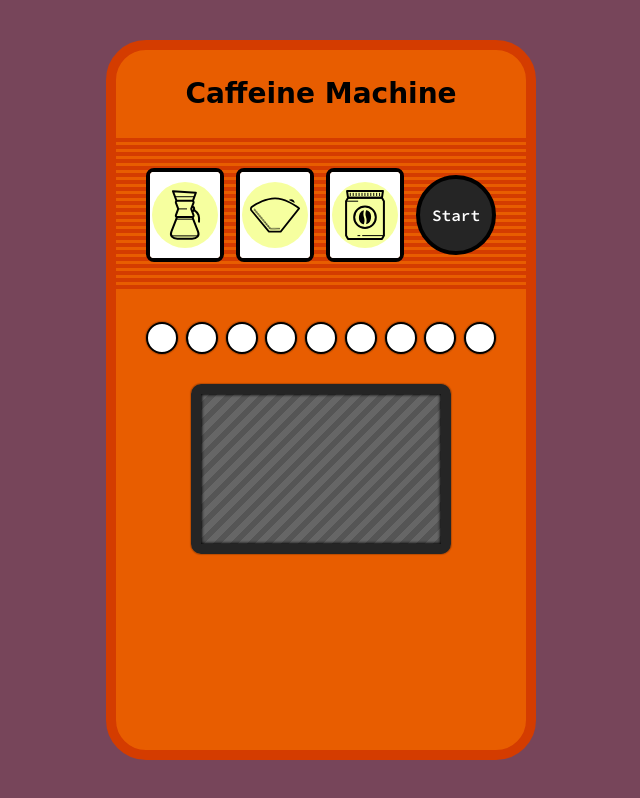
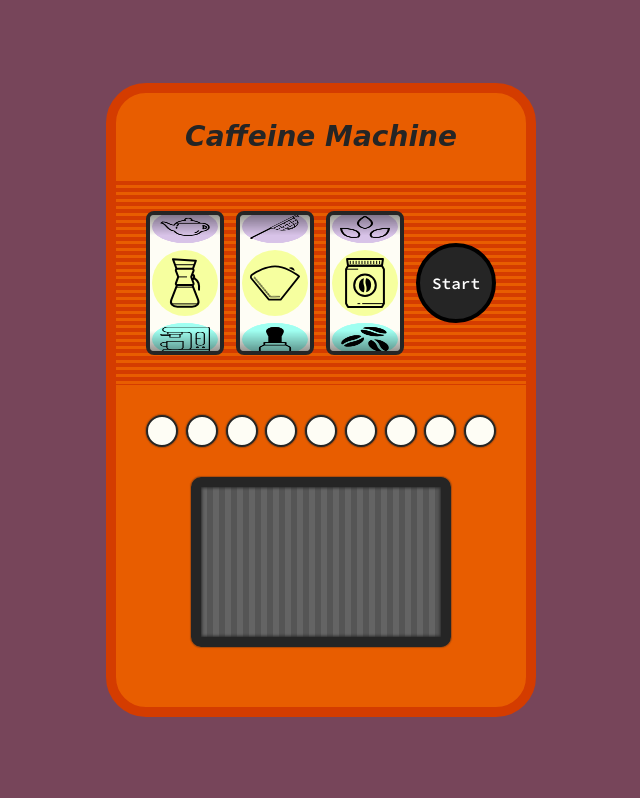
Before and after one commit to katyaskvo/cafeine_machine, a plain HTML site: page index.html in a window 1280 px wide. Shown: the whole page, without its empty margins (319-959 px from the left). Drawn offline with nearby package versions, Linux system fonts and the light colour scheme; a web font is replaced by a local one.

Commit message:
css cleanup

```diff
--- a/sass/main.scss
+++ b/sass/main.scss
@@ -4,117 +4,151 @@
 @import "compass/css3";
 @import "compass/utilities/general/clearfix";
 
-$translateZ: translateZ(74px);
-$inner-border-radius: 14px;
-$decoration-color: #f0f0f0;
 
-$default-text-shadow-color: rgba(black, 0.6);
-$default-text-shadow-blur: 1px;
-$default-text-shadow-v-offset: 1px;
+// colors
+
+$background-color: #77455a;
+$machine-background-color: #e85d00;
+$machine-decor-color: #d43c00;
+$machine-decor-color-dark: #252525;
+$light-background: #fefdf5;
+
+$coffee-id-color: #f6ff9f;
+$tea-id-color: #d8c3e8;
+$espresso-id-color: #a0fff1;
+
+$gray-dark: #555;
+$black: black;
+
+
+// measurments
+
+$machine-width: 410px;
+
+$border-thick: 10px;
+$border-medium: 4px;
+$border-thin: 2px;
 
 $padding-unit: 30px;
 
-@mixin border-shadow($opacity) {
-	@include box-shadow(rgba(black, $opacity) 0 0 1px 1px, rgba(black, $opacity) 0 0 1px 1px inset);
-}
+$reel-window-height: 136px;
+$reel-pannel-width: 70px;
+$reel-pannel-height: 76px;
+$translateZ: translateZ(65px);
+$img-circle-diameter: $reel-pannel-width - 4px;
+$img-width: 50px;
+
+$play-button-diameter: 80px;
+
+$status-bulb-diameter: 28px;
 
 @mixin outer-shadow($opacity) {
-	@include box-shadow(rgba(black, $opacity) 0 0 1px 1px);
+	@include box-shadow(rgba($machine-decor-color-dark, $opacity) 0 0 1px 1px);
 }
 
 body, html {
 	height: 100%;
 }
 body {
-	background: #77455a;
+	background: $background-color;
 }
 
-@keyframes rotate {
-   0% {
-	-webkit-transform: rotateX(0deg);
-	-moz-transform: rotateX(0deg);
-	transform: rotateX(0deg);
-	}
-}
 .container {
 	display: flex;
-	align-content: center;
+	align-items: center;
 	justify-content: center;
 	min-height: 100%;
 }
 #caffeine-machine {
-	width: 410px;
-	border: 10px solid #d43c00;
-	background-color: #e85d00;
+	width: $machine-width;
+	height: auto;
+	border: $border-thick solid $machine-decor-color;
+	background-color: $machine-background-color;
 	border-radius: 40px;
-	margin: 40px;
+	margin: 20px;
 	padding-bottom: 60px;
 
 	h1 {
 		font-family: 'Warnes', cursive;
-		font-size: 1.75rem;
+		font-style: italic;
+		font-size: 28px;
 		text-align: center;
-		color: black;
+		color: $machine-decor-color-dark;
 		font-weight: bold;
 	}
 
 	h1, #reels, #status-bar > div{
 		padding: $padding-unit;
 	}
-}
+
 	#reels {
 		background: repeating-linear-gradient(
-	  #d43c00,
-	  #d43c00 4px,
-	  #e85d00 4px,
-	  #e85d00 7px
+		  $machine-decor-color,
+		  $machine-decor-color 4px,
+		  $machine-background-color 4px,
+		  $machine-background-color 7px
 		);
 		display: flex;
 		justify-content: space-between;
 		align-items: center;
-
-	@include pie-clearfix;
-// 	width: 100%;
-// 	perspective: 500px;
-// 	margin: 30px 0;
 		position: relative;
 
-	.pannel {
-		background: white;
+		.reel-window {
+			width: $reel-pannel-width;
+			height: $reel-window-height;
+			border-radius: $border-medium * 2;
+			border: $border-medium solid $machine-decor-color-dark;
+			background: $light-background;
+			overflow: hidden;
+			position: relative;
+
+			&:after {
+				content: "";
+				width: $reel-pannel-width;
+				height: $reel-window-height;
+				position: absolute;
+				top: 0px;
+				@include background-image(linear-gradient(rgba(0,0,0,0.4), rgba(0,0,0,0) 15%, rgba(0,0,0,0) 85%, rgba(0,0,0,0.4)));
+			}
+		}
+
+		.reel {
 			width: 100%;
 			height: 100%;
+			transform-style: preserve-3d;
+			position: relative;
+		}
+
+		.pannel {
+			width: 100%;
+			height: $reel-pannel-height;
 			text-align: center;
 			vertical-align: middle;
-		margin: 0;
 			position: absolute;
 			left: 0px;
-		top: 0px;
-		transform: $translateZ;
+			top: 50%;
+			margin: (-$reel-pannel-height / 2) 0 0 0;
+			@include backface-visibility(hidden);
 			&:before {
 				content: "";
-			width: 66px;
-			height: 66px;
+				width: $img-circle-diameter;
+				height: $img-circle-diameter;
 				display: block;
 				position: absolute;
 				top: 50%;
 				left: 50%;
-			margin-left: -33px;
-			margin-top: -33px;
+				margin-left: (-$img-circle-diameter / 2);
+				margin-top: (-$img-circle-diameter / 2);
 				border-radius: 50%;
 			}
 
-
 			img {
-			width: 50px;
-			text-align: center;
-			vertical-align: middle;
-			margin: 0;
+				width: $img-width;
 				position: absolute;
 				left: 50%;
 				top: 50%;
-			margin:  -25px 0 0 -25px;
+				margin: (-$img-width / 2) 0 0 (-$img-width / 2);
 			}
-
 
 			&:nth-child(1) {
 				transform: rotateX(0deg) $translateZ;
@@ -134,78 +168,37 @@ body {
 			&:nth-child(6) {
 				transform: rotateX(300deg) $translateZ;
 			}
+
+			// matching background color for each beverage
 			&:nth-child(3n + 1):before {
-			background: #f6ff9f;
+				background: $coffee-id-color;
 			}
 			&:nth-child(3n + 2):before {
-			background: #d8c3e8;
+				background: $tea-id-color;
 			}
 			&:nth-child(3n + 3):before {
-			background: #a0fff1;
+				background: $espresso-id-color;
 			}
-	}
-	.reel-window {
-		width: 70px;
-		height: 86px;
-		border-radius: 8px;
-		border: 4px solid black;
-		float: left;
-		margin-right: 12px;
-		overflow: hidden;
-		z-index: 1;
-		position: relative;
-		&:last-child {
-			margin-right: 0;
-		}
-/*
-		&:after {
-			content: "";
-			width: 70px;
-			height: 100px;
-			border-radius: 8px;
-			position: absolute;
-			top: -3px;
-			margin-left: -3px;
-			@include box-sizing(border-box);
-			@include border-shadow(0.2);
-
-			border: 3px solid $decoration-color;
-			@include box-shadow(rgba(black, 0.7) 0 0 2px 1px inset);
-			z-index: 2;
-
-			overflow: hidden;
-		}
-*/
-	}
-
-
-	.reel {
-		width: 100%;
-		height: 100%;
-		transform-style: preserve-3d;
-		animation: rotate 5s;
-		position: relative;
 		}
 	}
 
 	#play {
-	height: 80px;
-	width: 80px;
-	background: #252525;
-	border: 4px solid black;
+		height: $play-button-diameter;
+		width: $play-button-diameter;
+		padding: 0;
+		background: $machine-decor-color-dark;
+		border: $border-medium solid $black;
 		border-radius: 50%;
-	float: right;
 		font-family: 'Source Code Pro', sans-serif;
 		color: white;
-	font-size: 1rem;
+		font-size: 16px;
 		@include transition-property(all);
 		@include transition-duration(0.3s);
 		&:focus, &:active {
 			outline: none;
 		}
 		&:hover {
-		background: black;
-		@include border-shadow(0.2);
+			background: $black;
 		}
 	}
 
@@ -216,13 +209,13 @@ body {
 		> div {
 			height: 100%;
 			width: 100%;
-		color: black;
+			color: $machine-decor-color-dark;
 			letter-spacing: 27.8px;
 			font-family: 'Source Code Pro', sans-serif;
-		font-size: 1.25rem;
+			font-size: 20px;
 			text-transform: uppercase;
 			line-height: 32px;
-		@include transition-duration(0.3s);
+			@include transition-duration(0.2s);
 			@include box-sizing(border-box);
 		}
 		.option {
@@ -244,18 +237,17 @@ body {
 			top: 0;
 
 			span {
-			height: 28px;
-			width: 28px;
+				height: $status-bulb-diameter;
+				width: $status-bulb-diameter;
 				display: block;
-			background: white;
+				background: $light-background;
 				border-radius: 50%;
-			border: 2px solid black;
-			@include outer-shadow(0.2);
+				border: $border-thin solid $machine-decor-color-dark;
+				@include outer-shadow(0.3);
 				&.active {
-// 				background-color: yellow;
-				@include box-shadow(rgba(yellow, 0.9) 0 0 10px 10px);
+					@include box-shadow(rgba(yellow, 0.5) 0 0 10px 10px);
 					@include transition-property(all);
-				@include transition-duration(1s);
+					@include transition-duration(0.2s);
 				}
 			}
 		}
@@ -265,16 +257,16 @@ body {
 		height: 150px;
 		width: 240px;
 		background: repeating-linear-gradient(
-		135deg,
-		#666,
-		#666 6px,
-		#555 6px,
-		#555 12px
+			90deg,
+			lighten($gray-dark, 6%),
+			lighten($gray-dark, 6%) 6px,
+			$gray-dark 6px,
+			$gray-dark 12px
 		);
-	border-radius: 10px;
-	border: 10px solid #252525;
+		border-radius: $border-thick;
+		border: $border-thick solid $machine-decor-color-dark;
 		margin: 0 auto;
-	@include box-shadow(rgba(black, 0.2) 0 0 1px 1px, rgba(black, 0.9) 0 0 3px 1px inset);
+		@include box-shadow(rgba($machine-decor-color-dark, 0.3) 0 0 1px 1px, rgba($machine-decor-color-dark, 0.9) 0 0 3px 1px inset);
 		position: relative;
 		overflow: hidden;
 
@@ -284,14 +276,12 @@ body {
 			left: 0;
 			right: 0;
 			margin: 0 auto;
-		@include transition-duration(0.3s);
+			@include transition-duration(0.5s);
 			@include transition-property(bottom);
 			&.show {
 				bottom: 0px;
 				position: absolute;
 			}
 		}
-
-
-
 	}
+}
```
Also changed, not shown: css/main.css. Lines whose indentation alone changed are shown as unchanged.
